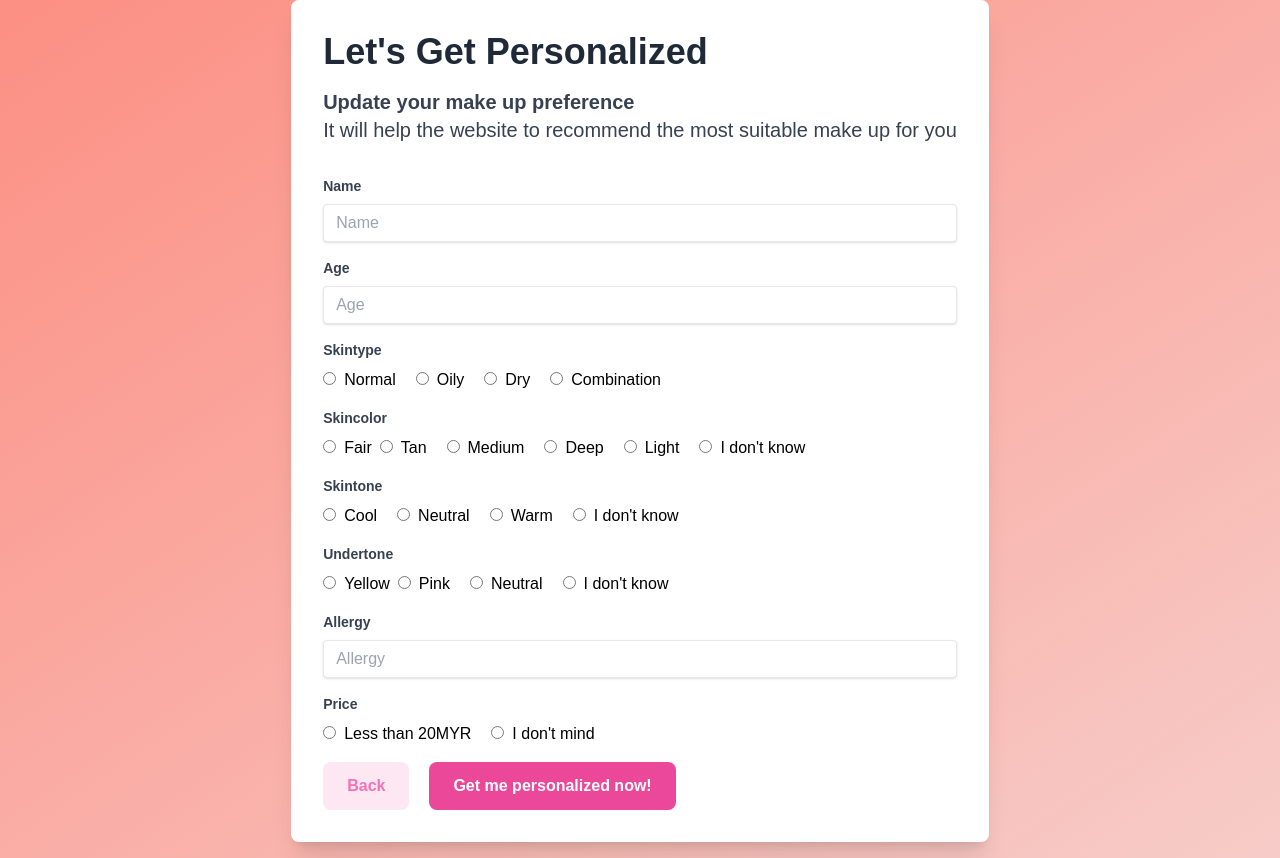
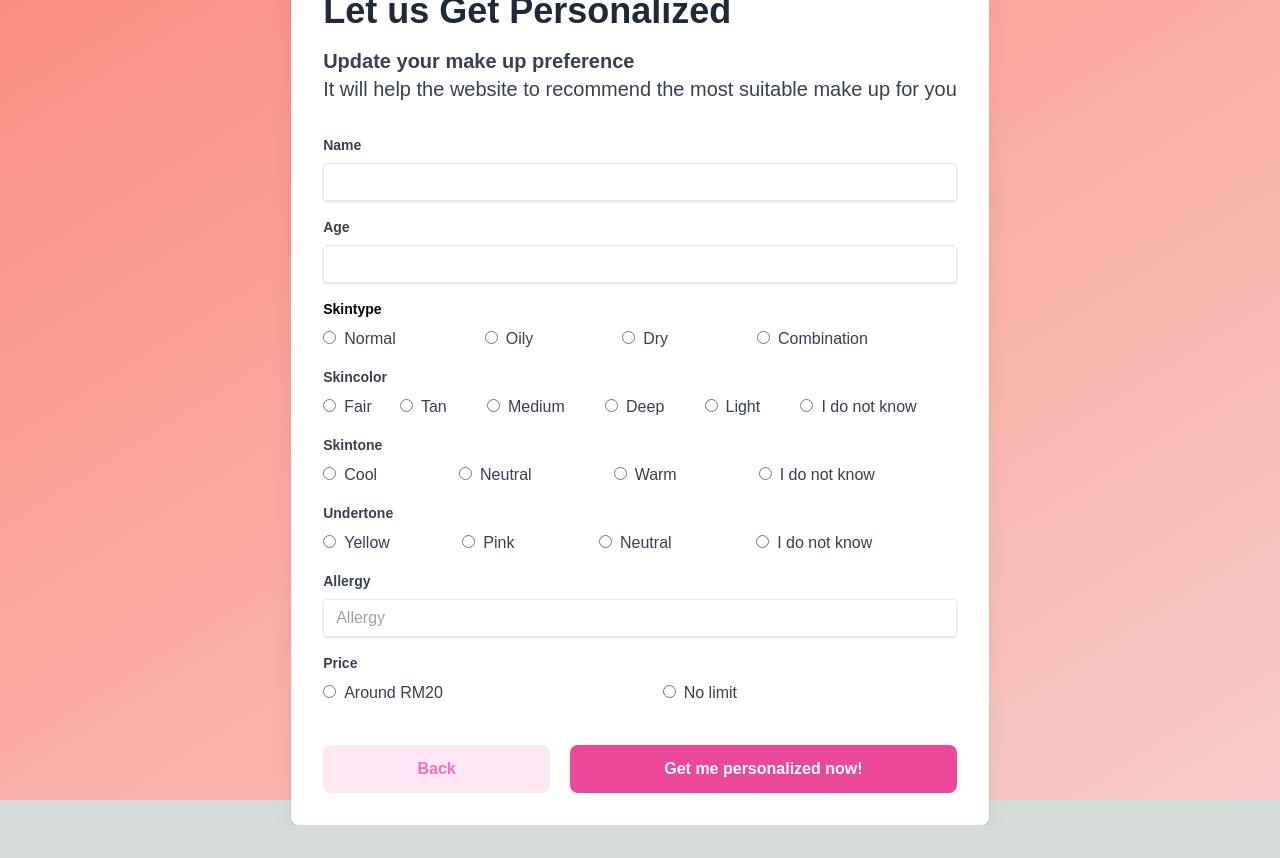
Before and after one commit to alisharmlan/portfolio, a Next.js app: page /GetPersonalized in a window 1280 px wide. After the commit the page ends 825 px from the top, so only its background shows below. Built offline with nearby package versions, Linux system fonts and the light colour scheme; no server answers.

Commit message:
fixed few pages

```diff
--- a/src/app/components/Card.tsx
+++ b/src/app/components/Card.tsx
@@ -5,7 +5,7 @@ import addData from '@/firebase/firestore/addData';
 
 interface propData {
   product: QueryDocumentSnapshot<DocumentData, DocumentData>,
-  user: Object
+  user: {} | null
 }
 
 function Card(props: propData) {
--- a/src/app/page.tsx
+++ b/src/app/page.tsx
@@ -18,9 +18,14 @@ export default function Home() {
     uid: string
   }
 
-  const authContext = useAuthContext();
+  interface AuthContext {
+    user?: UserData | {} |null,
+    uid?: string
+  }
+
+  const authContext: AuthContext = useAuthContext();
   const user = authContext.user || null;
-  const [userData, setUserData] = useState<UserData>();
+  const [userData, setUserData] = useState({});
   const [productData, setProductData] = useState<QueryDocumentSnapshot[]>();
   const router = useRouter()
 
@@ -102,7 +107,7 @@ export default function Home() {
             <Link href="https://www.youtube.com/watch?v=XMkowr-yIUU" passHref={true}>
               <div className="bg-white shadow-md rounded-lg p-4">
                 <h3 className="text-lg font-semibold mb-2">Tutorial 3</h3>
-                <p className="text-gray-600">Beginner's Guide to Contour Makeup for Every Face Shape.</p>
+                <p className="text-gray-600">Beginners Guide to Contour Makeup for Every Face Shape.</p>
               </div>
             </Link>
             {/* Add more tutorials as needed */}
--- a/src/pages/GetPersonalized.tsx
+++ b/src/pages/GetPersonalized.tsx
@@ -5,31 +5,37 @@ import { useRouter, useSearchParams } from 'next/navigation'
 import { useState } from 'react'
 import { useAuthContext } from '@/context/AuthContext';
 import addData from '@/firebase/firestore/addData';
+import fetchUser from './GetUser';
 
 const GetPersonalizedPage = () => {
 
   const authContext = useAuthContext();
   const router = useRouter();
   const searchParams = useSearchParams()
-  const user = searchParams.get('user')
+  const user = searchParams?.get('user')
 
   useEffect(() => {
-    console.log(user)
+    console.log(user);
 
-  })
+    (async () => {
+      const userData = await fetchUser(user);
+      setName(userData?.name.stringValue);
+      setAge(userData?.age.integerValue);
+    })();
+  }, [user])
 
-  const [name, setName] = useState<String>();
-  const [age, setAge] = useState<Number>();
-  const [skintype, setSkintype] = useState<String>("unknown");
-  const [skincolor, setSkincolor] = useState<String>("unknown");
-  const [skintone, setSkintone] = useState<String>("unknown");
-  const [undertone, setUndertone] = useState<String>("unknown");
-  const [allergy, setAllergy] = useState<String>("unknown");
-  const [price, setPrice] = useState<String>("unknown");
+  const [name, setName] = useState<string | undefined>("");
+  const [age, setAge] = useState<Number | undefined>(0);
+  const [skintype, setSkintype] = useState<string | undefined>("unknown");
+  const [skincolor, setSkincolor] = useState<string | undefined>("unknown");
+  const [skintone, setSkintone] = useState<string | undefined>("unknown");
+  const [undertone, setUndertone] = useState<string | undefined>("unknown");
+  const [allergy, setAllergy] = useState<string | undefined>("unknown");
+  const [price, setPrice] = useState<string | undefined>("unknown");
 
   const handleForm = async (event: any) => {
     event.preventDefault()
-    if(user == undefined){
+    if (user == undefined) {
       alert("Oh no! There is no user detected! 😲")
       return;
     }
@@ -47,21 +53,31 @@ const GetPersonalizedPage = () => {
       }
     }
 
-    const {result, error} = await addData("users", user, updatedUserData);
+    const { result, error } = await addData("users", user, updatedUserData);
     console.log(result);
 
     return router.push("/Recommended")
   }
 
   return (
-    <div className="flex justify-center items-center h-full w-screen bg-gradient-to-br from-[#fc8f83] to-[#f7ccc8]">
+    <div className="flex justify-center items-center h-screen w-screen bg-gradient-to-br from-[#fc8f83] to-[#f7ccc8]">
       <div className="font-poppins bg-white shadow-xl rounded-lg p-8 mb-4">
         <form onSubmit={handleForm} className="w-full">
-          <h1 className="text-4xl font-bold mb-4 text-gray-800">Let's Get Personalized</h1>
-          <h2 className="text-xl font-semibold text-gray-700">Update your make up preference</h2>
-          <h2 className="text-xl mb-8 text-gray-700">It will help the website to recommend the most suitable make up for you</h2>
+          <h1 className="text-4xl font-bold mb-4 text-gray-800">
+            Let us Get Personalized
+          </h1>
+          <h2 className="text-xl font-semibold text-gray-700">
+            Update your make up preference
+          </h2>
+          <h2 className="text-xl mb-8 text-gray-700">
+            It will help the website to recommend the most suitable make up for
+            you
+          </h2>
           <div className="mb-4">
-            <label className="block text-gray-700 text-sm font-semibold mb-2" htmlFor="Name">
+            <label
+              className="block text-gray-700 text-sm font-semibold mb-2"
+              htmlFor="Name"
+            >
               Name
             </label>
             <input
@@ -69,13 +85,16 @@ const GetPersonalizedPage = () => {
               className="shadow appearance-none border rounded w-full py-2 px-3 text-gray-700 leading-tight focus:outline-none focus:shadow-outline"
               id="Name"
               type="text"
-              placeholder="Name"
+              placeholder={name}
               required
             />
           </div>
 
           <div className="mb-4">
-            <label className="block text-gray-700 text-sm font-semibold mb-2" htmlFor="Age">
+            <label
+              className="block text-gray-700 text-sm font-semibold mb-2"
+              htmlFor="Age"
+            >
               Age
             </label>
             <input
@@ -83,21 +102,21 @@ const GetPersonalizedPage = () => {
               className="shadow appearance-none border rounded w-full py-2 px-3 text-gray-700 leading-tight focus:outline-none focus:shadow-outline"
               id="Age"
               type="number"
-              placeholder="Age"
+              placeholder={age?.toString()}
               required
             />
           </div>
 
-          <div className='mb-4'>
-            <label className="block text-gray-700 text-sm font-semibold mb-2" htmlFor="Age">
+          <div className="mb-4">
+            <label className="block text-sm font-semibold mb-2" htmlFor="Age">
               Skintype
             </label>
-            <div className='flex'>
+            <div className="grid grid-flow-col-dense text-gray-700">
               <label className="mr-5">
                 <input
-                  className='mr-2'
-                  onChange={() => setSkintype('Normal')}
-                  checked={skintype === 'Normal'}
+                  className="mr-2"
+                  onChange={() => setSkintype("Normal")}
+                  checked={skintype === "Normal"}
                   type="radio"
                   name="skintype"
                 />
@@ -105,9 +124,9 @@ const GetPersonalizedPage = () => {
               </label>
               <label className="mr-5">
                 <input
-                  className='mr-2'
-                  onChange={() => setSkintype('Oily')}
-                  checked={skintype === 'Oily'}
+                  className="mr-2"
+                  onChange={() => setSkintype("Oily")}
+                  checked={skintype === "Oily"}
                   type="radio"
                   name="skintype"
                 />
@@ -115,9 +134,9 @@ const GetPersonalizedPage = () => {
               </label>
               <label className="mr-5">
                 <input
-                  className='mr-2'
-                  onChange={() => setSkintype('Dry')}
-                  checked={skintype === 'Dry'}
+                  className="mr-2"
+                  onChange={() => setSkintype("Dry")}
+                  checked={skintype === "Dry"}
                   type="radio"
                   name="skintype"
                 />
@@ -125,15 +144,14 @@ const GetPersonalizedPage = () => {
               </label>
               <label className="mr-5">
                 <input
-                  className='mr-2'
-                  onChange={() => setSkintype('Combination')}
-                  checked={skintype === 'Combination'}
+                  className="mr-2"
+                  onChange={() => setSkintype("Combination")}
+                  checked={skintype === "Combination"}
                   type="radio"
                   name="skintype"
                 />
                 Combination
               </label>
-
             </div>
           </div>
 
@@ -141,12 +159,12 @@ const GetPersonalizedPage = () => {
             <label className="block text-gray-700 text-sm font-semibold mb-2">
               Skincolor
             </label>
-            <div className="flex">
+            <div className="grid grid-flow-col-dense text-gray-700">
               <label className="mr-2">
                 <input
-                  className='mr-2'
-                  onChange={() => setSkincolor('Fair')}
-                  checked={skincolor === 'Fair'}
+                  className="mr-2"
+                  onChange={() => setSkincolor("Fair")}
+                  checked={skincolor === "Fair"}
                   type="radio"
                   name="skincolor"
                 />
@@ -154,9 +172,9 @@ const GetPersonalizedPage = () => {
               </label>
               <label className="mr-5">
                 <input
-                  className='mr-2'
-                  onChange={() => setSkincolor('Tan')}
-                  checked={skincolor === 'Tan'}
+                  className="mr-2"
+                  onChange={() => setSkincolor("Tan")}
+                  checked={skincolor === "Tan"}
                   type="radio"
                   name="skincolor"
                 />
@@ -164,9 +182,9 @@ const GetPersonalizedPage = () => {
               </label>
               <label className="mr-5">
                 <input
-                  className='mr-2'
-                  onChange={() => setSkincolor('Medium')}
-                  checked={skincolor === 'Medium'}
+                  className="mr-2"
+                  onChange={() => setSkincolor("Medium")}
+                  checked={skincolor === "Medium"}
                   type="radio"
                   name="skincolor"
                 />
@@ -174,9 +192,9 @@ const GetPersonalizedPage = () => {
               </label>
               <label className="mr-5">
                 <input
-                  className='mr-2'
-                  onChange={() => setSkincolor('Deep')}
-                  checked={skincolor === 'Deep'}
+                  className="mr-2"
+                  onChange={() => setSkincolor("Deep")}
+                  checked={skincolor === "Deep"}
                   type="radio"
                   name="skincolor"
                 />
@@ -184,9 +202,9 @@ const GetPersonalizedPage = () => {
               </label>
               <label className="mr-5">
                 <input
-                  className='mr-2'
-                  onChange={() => setSkincolor('Light')}
-                  checked={skincolor === 'Light'}
+                  className="mr-2"
+                  onChange={() => setSkincolor("Light")}
+                  checked={skincolor === "Light"}
                   type="radio"
                   name="skincolor"
                 />
@@ -194,13 +212,13 @@ const GetPersonalizedPage = () => {
               </label>
               <label className="mr-5">
                 <input
-                  className='mr-2'
-                  onChange={() => setSkincolor('Unknown')}
-                  checked={skincolor === 'Unknown'}
+                  className="mr-2"
+                  onChange={() => setSkincolor("Unknown")}
+                  checked={skincolor === "Unknown"}
                   type="radio"
                   name="skincolor"
                 />
-                I don't know
+                I do not know
               </label>
             </div>
           </div>
@@ -209,12 +227,12 @@ const GetPersonalizedPage = () => {
             <label className="block text-gray-700 text-sm font-semibold mb-2">
               Skintone
             </label>
-            <div className="flex">
+            <div className="grid grid-flow-col-dense text-gray-700">
               <label className="mr-5">
                 <input
-                  className='mr-2'
-                  onChange={() => setSkintone('Cool')}
-                  checked={skintone === 'Cool'}
+                  className="mr-2"
+                  onChange={() => setSkintone("Cool")}
+                  checked={skintone === "Cool"}
                   type="radio"
                   name="skintone"
                 />
@@ -222,9 +240,9 @@ const GetPersonalizedPage = () => {
               </label>
               <label className="mr-5">
                 <input
-                  className='mr-2'
-                  onChange={() => setSkintone('Neutral')}
-                  checked={skintone === 'Neutral'}
+                  className="mr-2"
+                  onChange={() => setSkintone("Neutral")}
+                  checked={skintone === "Neutral"}
                   type="radio"
                   name="skintone"
                 />
@@ -232,9 +250,9 @@ const GetPersonalizedPage = () => {
               </label>
               <label className="mr-5">
                 <input
-                  className='mr-2'
-                  onChange={() => setSkintone('Warm')}
-                  checked={skintone === 'Warm'}
+                  className="mr-2"
+                  onChange={() => setSkintone("Warm")}
+                  checked={skintone === "Warm"}
                   type="radio"
                   name="skintone"
                 />
@@ -242,13 +260,13 @@ const GetPersonalizedPage = () => {
               </label>
               <label className="mr-5">
                 <input
-                  className='mr-2'
-                  onChange={() => setSkintone('Unknown')}
-                  checked={skintone === 'Unknown'}
+                  className="mr-2"
+                  onChange={() => setSkintone("Unknown")}
+                  checked={skintone === "Unknown"}
                   type="radio"
                   name="skintone"
                 />
-                I don't know
+                I do not know
               </label>
             </div>
           </div>
@@ -257,12 +275,12 @@ const GetPersonalizedPage = () => {
             <label className="block text-gray-700 text-sm font-semibold mb-2">
               Undertone
             </label>
-            <div className="flex">
+            <div className="grid grid-flow-col-dense text-gray-700">
               <label className="mr-2">
                 <input
-                  className='mr-2'
-                  onChange={() => setUndertone('Yellow')}
-                  checked={undertone === 'Yellow'}
+                  className="mr-2"
+                  onChange={() => setUndertone("Yellow")}
+                  checked={undertone === "Yellow"}
                   type="radio"
                   name="undertone"
                 />
@@ -270,9 +288,9 @@ const GetPersonalizedPage = () => {
               </label>
               <label className="mr-5">
                 <input
-                  className='mr-2'
-                  onChange={() => setUndertone('Pink')}
-                  checked={undertone === 'Pink'}
+                  className="mr-2"
+                  onChange={() => setUndertone("Pink")}
+                  checked={undertone === "Pink"}
                   type="radio"
                   name="undertone"
                 />
@@ -280,9 +298,9 @@ const GetPersonalizedPage = () => {
               </label>
               <label className="mr-5">
                 <input
-                  className='mr-2'
-                  onChange={() => setUndertone('Neutral')}
-                  checked={undertone === 'Neutral'}
+                  className="mr-2"
+                  onChange={() => setUndertone("Neutral")}
+                  checked={undertone === "Neutral"}
                   type="radio"
                   name="undertone"
                 />
@@ -290,19 +308,22 @@ const GetPersonalizedPage = () => {
               </label>
               <label className="mr-5">
                 <input
-                  className='mr-2'
-                  onChange={() => setUndertone('Unknown')}
-                  checked={undertone === 'Unknown'}
+                  className="mr-2"
+                  onChange={() => setUndertone("Unknown")}
+                  checked={undertone === "Unknown"}
                   type="radio"
                   name="undertone"
                 />
-                I don't know
+                I do not know
               </label>
             </div>
           </div>
 
           <div className="mb-4">
-            <label className="block text-gray-700 text-sm font-semibold mb-2" htmlFor="Allergy">
+            <label
+              className="block text-gray-700 text-sm font-semibold mb-2"
+              htmlFor="Allergy"
+            >
               Allergy
             </label>
             <input
@@ -315,33 +336,39 @@ const GetPersonalizedPage = () => {
           </div>
 
           <div className="mb-4">
-            <label className="block text-gray-700 text-sm font-semibold mb-2" htmlFor="Price">
+            <label className="block text-gray-700 text-sm font-semibold mb-2">
               Price
             </label>
-            <label className="mr-5">
+            <div className="grid grid-flow-col-dense text-gray-700">
+              <label className="mr-2">
                 <input
-                className='mr-2'
-                onChange={() => setPrice('cheap')}
-                checked={price === 'cheap'}
+                  className="mr-2"
+                  onChange={() => setPrice("cheap")}
+                  checked={price === "cheap"}
                   type="radio"
                   name="price"
                 />
-              Less than 20MYR
+                Around RM20
               </label>
-            <label className="mr-5">
+              <label className="mr-2">
                 <input
-                className='mr-2'
-                onChange={() => setPrice('any')}
-                checked={price === 'any'}
+                  className="mr-2"
+                  onChange={() => setPrice("limitless")}
+                  checked={price === "limitless"}
                   type="radio"
                   name="price"
                 />
-              I don't mind
+                No limit
               </label>
             </div>
+          </div>
+          <div className='grid grid-flow-col mt-10'>
             <button
               className="mr-5 font-poppins bg-pink-100 hover:bg-pink-300 text-pink-400 font-semibold py-3 px-6 rounded-lg focus:outline-none focus:shadow-outline transition duration-300"
-              type="button" onClick={() => {router.push("/")}}
+              type="button"
+              onClick={() => {
+                router.push("/");
+              }}
             >
               Back
             </button>
@@ -351,6 +378,7 @@ const GetPersonalizedPage = () => {
             >
               Get me personalized now!
             </button>
+          </div>
         </form>
       </div>
     </div>
--- /dev/null
+++ b/src/pages/GetUser.tsx
@@ -0,0 +1,64 @@
+import getDocuments from "@/firebase/firestore/getData";
+
+export interface User {
+    uuid: {
+        stringValue: string;
+    };
+    name: {
+        stringValue: string;
+    };
+    age: {
+        integerValue: Number;
+    };
+    preferences?: {
+        mapValue: {
+        fields: {
+            allergy: { stringValue: string };
+            price: { stringValue: string };
+            skincolor: { stringValue: string };
+            skintone: { stringValue: string };
+            skintype: { stringValue: string };
+            undertone: { stringValue: string };
+        };
+        };
+    };
+    savedProducts?: {
+        mapValue: {
+            fields: {}
+        }
+    }
+}
+
+const fetchUser = async (userId: string | undefined | null): Promise<User | undefined> => {
+    if (!userId) {
+        return undefined; // Handle case where no user ID is provided
+    }
+
+    try {
+        const { result, error } = await getDocuments("users");
+
+        if (error) {
+        throw error; // Rethrow the error for proper handling
+        }
+
+        if (!result || !result.docs.length) {
+        return undefined; // Handle case where no users are found
+        }
+
+        const users = result.docs;
+        for (const doc of users) {
+            const user = doc._document.data.value.mapValue.fields;
+            if (user && user.uuid?.stringValue === userId) {
+                console.log("Fetched User:", user.name);
+                return user; // Return the found user
+            }
+        }
+
+        return undefined; // User not found
+    } catch (error) {
+        console.error("Error fetching user:", error);
+        return undefined; // Indicate error occurred
+    }
+};
+
+export default fetchUser;
--- a/src/pages/Recommended.tsx
+++ b/src/pages/RecommendedProducts.tsx
@@ -2,7 +2,7 @@ import React, {useState} from 'react'
 import getDocuments from "../firebase/firestore/getData";
 import { QueryDocumentSnapshot } from 'firebase/firestore';
 
-function Recommended() {
+function RecommendedProducts() {
     const [products, setProducts] = useState<QueryDocumentSnapshot[]>();
     const GetAllProduct = async () => {
         const {result, error} = await getDocuments("products")
@@ -23,4 +23,4 @@ function Recommended() {
     )
 }
 
-export default Recommended
+export default RecommendedProducts
```
Also changed, not shown: src/app/Recommender.tsx (added, +8 -0 lines), src/pages/ProfilePage.tsx (+44 -29 lines). Lines whose indentation alone changed are shown as unchanged.
